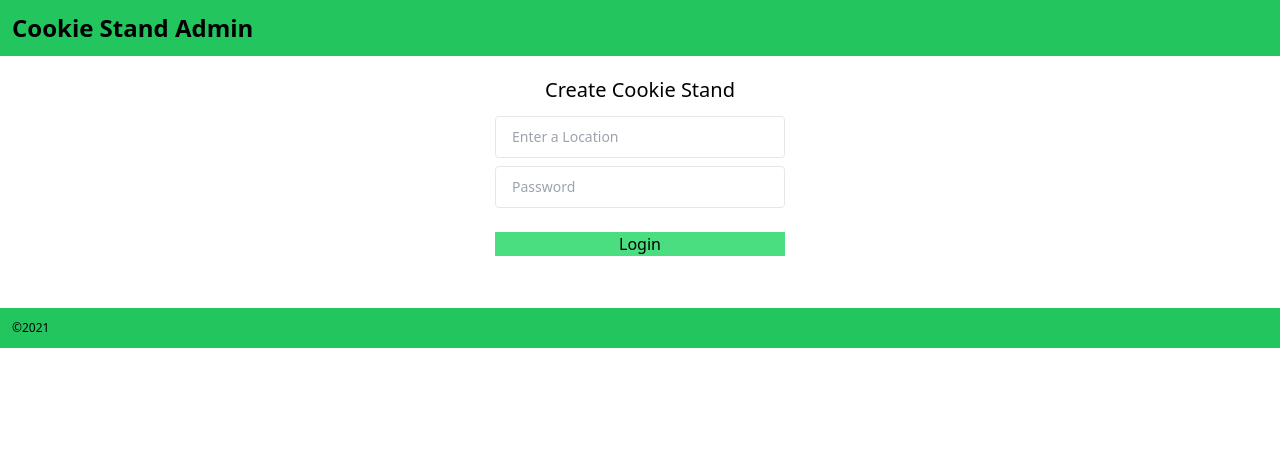
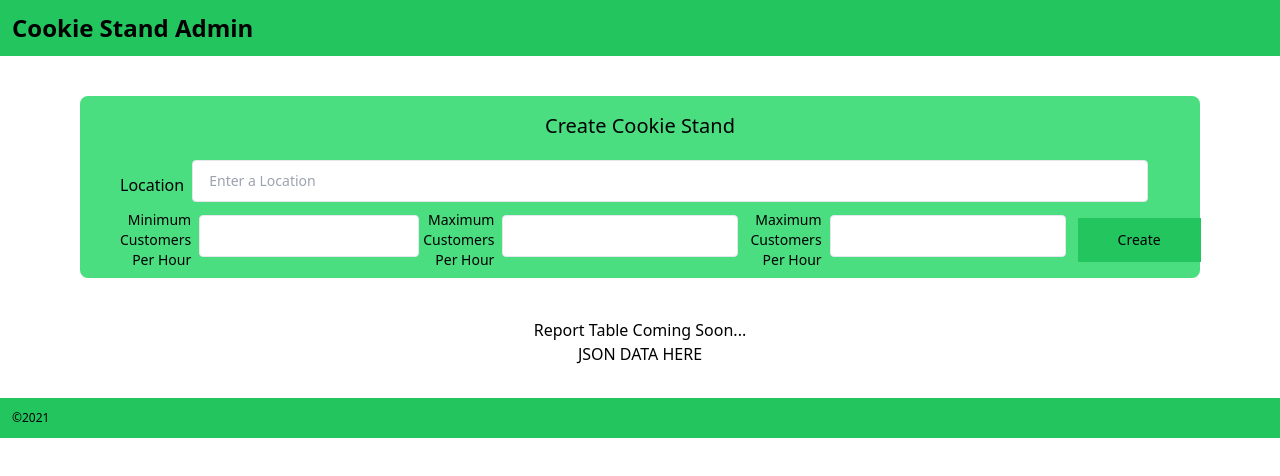
Before and after one commit to ponceedi000/cookie-stand-admin, a Next.js app: page / in a window 1280 px wide. Shown: the top 476 px of the page. Built offline with nearby package versions, Linux system fonts and the light colour scheme.

Commit message:
styling complete, broke things down into components

```diff
--- /dev/null
+++ b/components/footer.js
@@ -0,0 +1,7 @@
+export default function Footer(props) {
+  return (
+    <footer className="flex items-center justify-between p-3 mt-8 bg-green-500">
+      <h1 className='text-xs'>&copy;2021</h1>
+    </footer>
+  )
+}
--- /dev/null
+++ b/components/form.js
@@ -0,0 +1,43 @@
+export default function Form(props) {
+
+  function handleSubmit(event) {
+    event.preventDefault();
+
+    props.onCreate(event.target.location.value, Number(event.target.min_cust_per_hour.value), Number(event.target.max_cust_per_hour.value), Number(event.target.avg_cookies_per_sale.value))
+  }
+
+
+
+
+
+
+
+  return (
+<div className="flex flex-col justify-center px-10 py-2 mx-20 my-10 bg-green-400 rounded-lg">
+        <p className="py-2 mb-3 text-xl font-medium text-center">Create Cookie Stand</p>
+
+        <form onSubmit={handleSubmit} className=''>
+          <div className="flex items-center ">
+
+            <label className="pr-2 mb-1 font-boldmd:text-right md:mb-0">Location</label>
+            <input name='location' id='location' type="text" placeholder="Enter a Location" className="w-full h-1 px-4 py-5 mb-2 mr-3 text-sm border border-gray-200 rounded text-gray-base" />
+
+          </div>
+
+          <div className='flex items-center text-sm'>
+            <label htmlFor='mcrp' className="pr-2 mb-1 md:text-right md:mb-0">Minimum Customers Per Hour</label>
+            <input id='mcpr' type="number" className="h-2 px-2 py-5 mb-2 mr-1 text-sm border border-gray-200 rounded text-gray-base" />
+
+            <label htmlFor='mcrp' className="pr-2 mb-1 md:text-right md:mb-0">Maximum Customers Per Hour</label>
+            <input type="number" className="h-2 px-4 py-5 mb-2 mr-3 text-sm border border-gray-200 rounded text-gray-base" />
+
+            <label htmlFor='mcrp' className="pr-2 mb-1 md:text-right md:mb-0">Maximum Customers Per Hour</label>
+            <input type="number" className="h-2 px-4 py-5 mb-2 mr-3 text-sm border border-gray-200 rounded text-gray-base" />
+
+            <button type="submit" className="px-10 py-3 bg-green-500">Create</button>
+          </div>
+        </form>
+      </div>
+
+  )
+}
--- /dev/null
+++ b/components/header.js
@@ -0,0 +1,8 @@
+export default function Header(props) {
+  return (
+    <header className='flex items-center justify-between p-3 bg-green-500'>
+      <h1 className='text-2xl font-semibold'>Cookie Stand Admin</h1>
+
+    </header>
+  )
+}
--- /dev/null
+++ b/components/table.js
@@ -0,0 +1,8 @@
+export default function Table(props) {
+  return (
+    <section>
+      <p className='text-center'>Report Table Coming Soon...</p>
+      <p className='text-center'>JSON DATA HERE</p>
+    </section>
+  )
+}
--- a/pages/index.tsx
+++ b/pages/index.tsx
@@ -1,6 +1,9 @@
 import type { NextPage } from 'next'
 import Head from 'next/head'
-import Image from 'next/image'
+import Header from '../components/header'
+import Form from '../components/form'
+import Table from '../components/table'
+import Footer from '../components/footer'
 
 const Home: NextPage = () => {
   return (
@@ -10,46 +13,11 @@ const Home: NextPage = () => {
         <link rel="icon" href="/favicon.ico" />
       </Head>
 
-      <header className='flex items-center justify-between p-3 bg-green-500'>
-        <h1 className='text-2xl font-semibold'>Cookie Stand Admin</h1>
+      <Header />
+      <Form />
+      <Table />
+      <Footer />
 
-      </header>
-
-      {/* <main className="flex flex-col items-center justify-center">
-        <form className='flex w-1/2 my-4 bg-green-400'>
-          <input name='location' type="text" placeholder='Enter location' className='w-full h-2 px-4 py-5 mb-2 mr-3 text-sm border border-gray-200 rounded text-gray-base'></input>
-          <button className='px-2 py-1 bg-green-500'>Create</button>
-        </form>
-      </main> */}
-
-      <div className="flex flex-col items-center justify-center py-5">
-        <p className="mb-3 text-xl font-medium">
-          Create Cookie Stand
-        </p>
-
-        <form className=''>
-          {/* <label className="mb-2 text-lg font-bold uppercase text-grey-darkest" htmlFor="Location"></label> */}
-          <input name='Location'
-            type="text" placeholder="Enter a Location"
-            className="w-full h-2 px-4 py-5 mb-2 mr-3 text-sm border border-gray-200 rounded text-gray-base" />
-
-            <div>
-            <input aria-label="Enter your password"
-            type="password" placeholder="Password"
-            className="w-full h-2 px-4 py-5 mb-2 mr-3 text-sm border border-gray-200 rounded text-gray-base" />
-
-          <button type="submit"
-            className="w-full mt-4 bg-green-400">
-            Login
-          </button>
-            </div>
-
-        </form>
-      </div>
-
-      <footer className="flex items-center justify-between p-3 mt-8 bg-green-500">
-        <h1 className='text-xs'>&copy;2021</h1>
-      </footer>
     </div>
   )
 }
```
